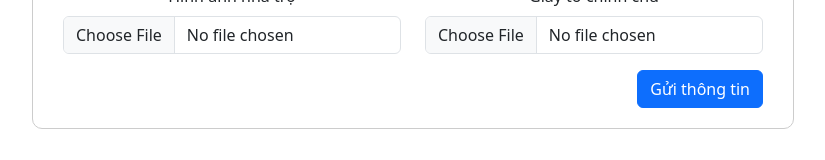
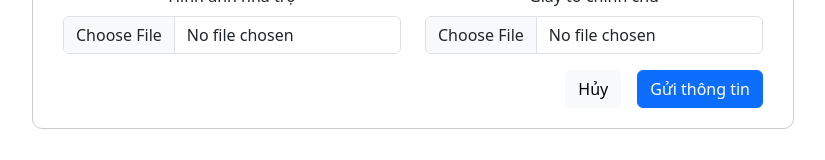
Before and after one commit to GianHV/77Home-FrontEnd, a React (Vite) app: page /house/update in a window 1280 px wide. Shown: the part 601-761 px from the top of the page, without its empty margins (227-1052 px from the left). Built offline with nearby package versions, Linux system fonts and the light colour scheme; no server answers.

Commit message:
KAN-73 Thêm nút hủy cho form chỉnh sửa

```diff
--- a/src/components/owner/UpdateHouse.jsx
+++ b/src/components/owner/UpdateHouse.jsx
@@ -6,6 +6,7 @@ import { yupResolver } from "@hookform/resolvers/yup";
 import "../../styles/UpdateHouse.scss";
 import { getAllWard } from "../../service/apiService";
 import { useLocation } from "react-router-dom";
+import { useNavigate } from "react-router-dom";
 const schema = yup.object({
   houseName: yup.string().required("Tên nhà trọ không được để trống!"),
   houseDescription: yup.string().required("Mô tả không được để trống!"),
@@ -68,6 +69,7 @@ const schema = yup.object({
 });
 
 const UpdateHouse = () => {
+  const navigate = useNavigate();
   const location = useLocation();
   const houseDetails = location.state || {};
   console.log("houseDetails", houseDetails);
@@ -364,6 +366,14 @@ const UpdateHouse = () => {
           </Col>
         </Row>
         <div className="mt-3 d-flex justify-content-end">
+          <Button
+            variant="light"
+            className="mx-3"
+            type="submit"
+            onClick={() => navigate("/house")}
+          >
+            Hủy
+          </Button>
           <Button variant="primary" type="submit" onClick={onSubmit}>
             Gửi thông tin
           </Button>
```
